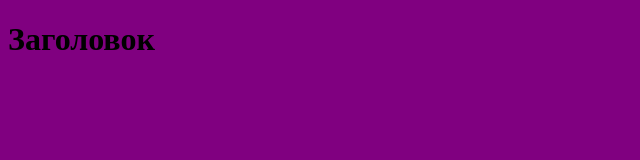
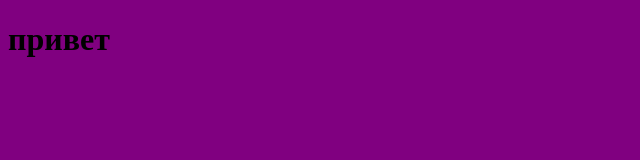
Before and after one commit to dimitrikantserov/DMK, a plain HTML site: page index.html in a window 1280 px wide. Shown: the whole page, without its empty margins (0-640 px from the left). Drawn offline with Linux system fonts and the light colour scheme.

Commit message:
Добавили привет

```diff
--- a/index.html
+++ b/index.html
@@ -9,7 +9,7 @@
 </head>
 <body>
 
-<h1>Заголовок</h1>
+<h1>привет</h1>
 
 </body>
 </html>
```
